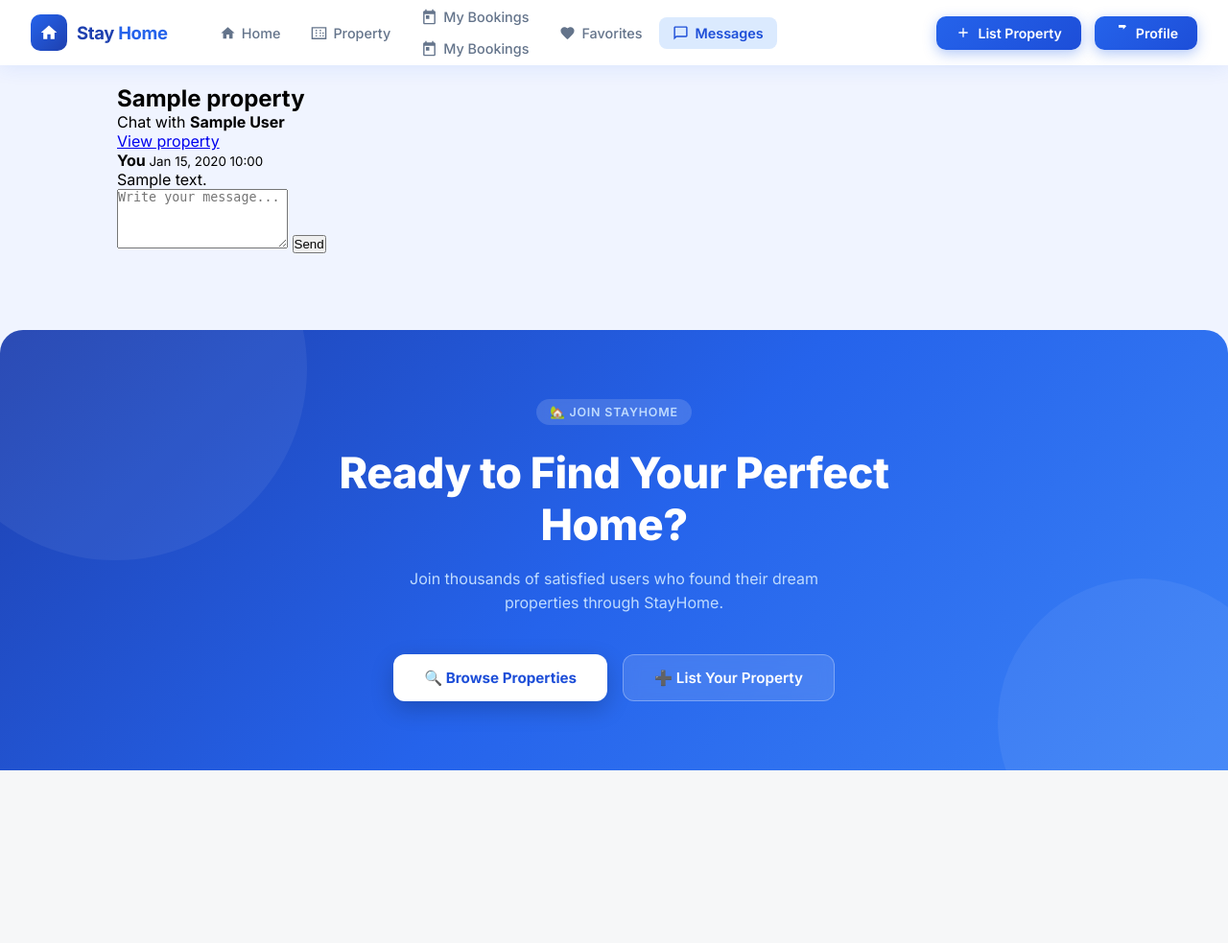
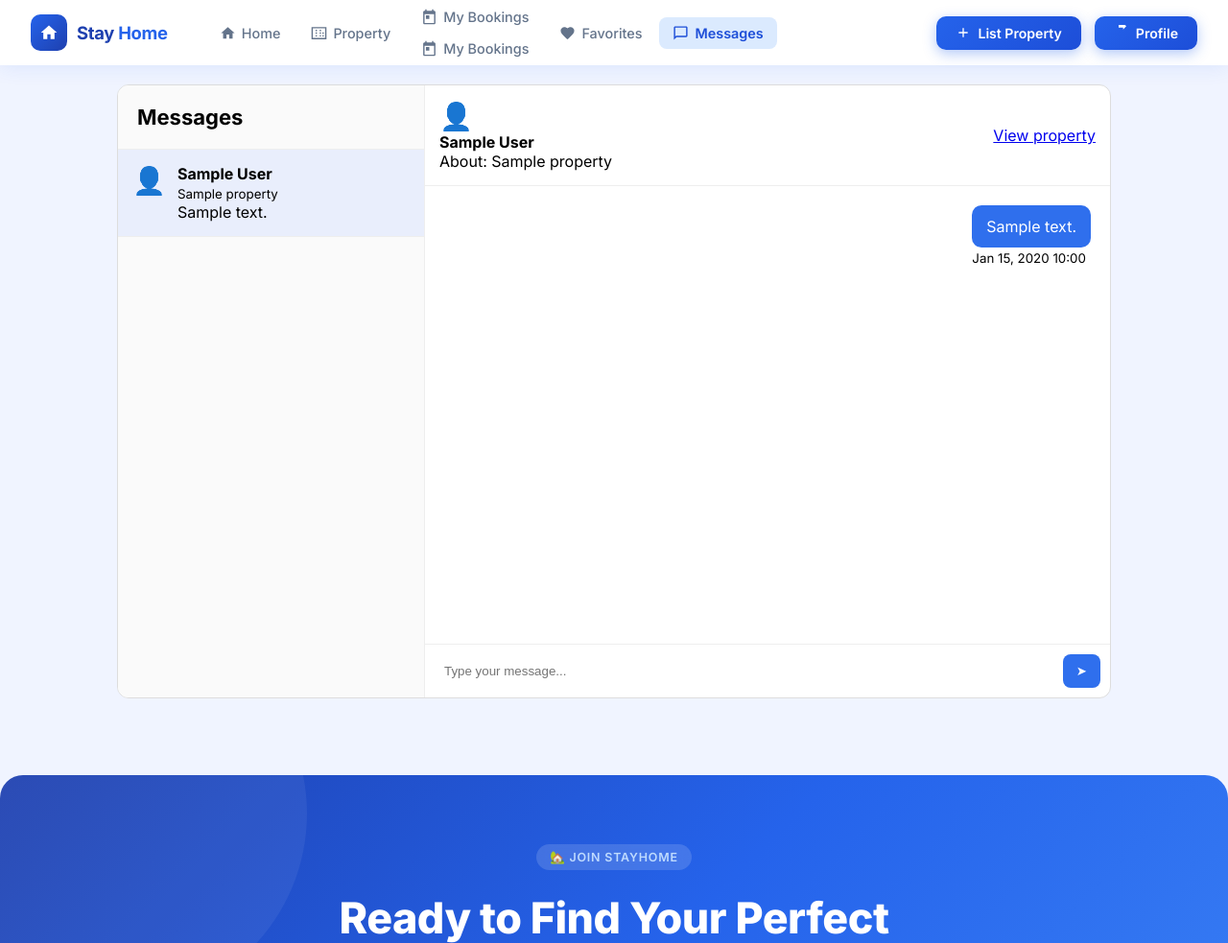
Before and after one commit to Horizonte4/stayhome, a Django app: page /chat/1/ in a window 1280 px wide. Shown: the top 983 px of the page at 96% size. Before the commit the page ends 803 px from the top, so only its background shows below. Run offline with Django 5.2, Linux system fonts and the light colour scheme; a user stored in the database is signed in; tables that the repository leaves empty hold one stand-in row (values such as "Sample post"); parts of the project's set-up code (start-up, migrations or seed data) failed here and were passed over.

Commit message:
feat(chat): improve inbox UI and conversation preview layout

```diff
--- a/comunication/views.py
+++ b/comunication/views.py
@@ -123,6 +123,80 @@ def inbox(request):
 
 @login_required
 def conversation_detail(request, conversation_id):
+
+    conversation = _get_conversation_for_user_or_404(conversation_id, request.user)
+
+    # -------------------------
+    # MENSAJES DE LA CONVERSACIÓN
+    # -------------------------
+
+    messages_qs = (
+        conversation.messages.with_related()
+        .select_related("sender")
+        .order_by("created_at")
+    )
+
+    conversation.messages.filter(
+        is_read=False
+    ).exclude(sender=request.user).update(is_read=True)
+
+    other_user = conversation.owner if conversation.buyer == request.user else conversation.buyer
+
+
+    # -------------------------
+    # CONVERSACIONES (SIDEBAR)
+    # -------------------------
+
+    last_message_subquery = Message.objects.filter(
+        conversation=OuterRef("pk")
+    ).order_by("-created_at")
+
+    conversations = (
+        Conversation.objects.for_user(request.user)
+        .with_related()
+        .annotate(
+            last_message_content=Subquery(last_message_subquery.values("content")[:1]),
+            last_message_created_at=Subquery(last_message_subquery.values("created_at")[:1]),
+        )
+        .prefetch_related("messages")
+    )
+    print(other_user)
+    conversation_rows = []
+
+    for conv in conversations:
+
+        other = conv.owner if conv.buyer == request.user else conv.buyer
+
+        unread_count = conv.messages.filter(
+            is_read=False
+        ).exclude(sender=request.user).count()
+
+        conversation_rows.append({
+            "conversation": conv,
+            "property": conv.property,
+            "other_user": other,
+            "last_message": conv.last_message_content,
+            "last_message_created_at": conv.last_message_created_at,
+            "unread_count": unread_count,
+        })
+
+
+    context = {
+        "conversation": conversation,
+        "messages_list": messages_qs,
+        "other_user": other_user,
+        "conversation_rows": conversation_rows,   # 👈 IMPORTANTE
+    }
+
+    return render(
+        request,
+        "comunication/conversation_detail.html",
+        context
+    )
+
+#
+# @login_required
+#def conversation_detail(request, conversation_id):
     conversation = _get_conversation_for_user_or_404(conversation_id, request.user)
 
     messages_qs = (
--- a/static/css/main.css
+++ b/static/css/main.css
@@ -1982,3 +1982,132 @@ display:block;
         padding: 10px 12px;
     }
 }
+
+
+/* CHAT */
+.messages-layout{
+display:flex;
+height:80vh;
+border:1px solid #ddd;
+border-radius:12px;
+overflow:hidden;
+background:white;
+}
+
+/* SIDEBAR */
+
+.messages-sidebar{
+width:320px;
+border-right:1px solid #eee;
+background:#fafafa;
+overflow-y:auto;
+}
+
+.messages-title{
+padding:20px;
+font-size:22px;
+border-bottom:1px solid #eee;
+}
+
+.conversation-item{
+display:flex;
+gap:12px;
+padding:15px;
+text-decoration:none;
+color:inherit;
+border-bottom:1px solid #eee;
+}
+
+.conversation-item:hover{
+background:#f4f6f8;
+}
+
+.conversation-item.active{
+background:#e9eefc;
+}
+
+.conversation-avatar{
+font-size:28px;
+}
+
+.conversation-top{
+display:flex;
+justify-content:space-between;
+}
+
+.conversation-badge{
+background:black;
+color:white;
+font-size:12px;
+padding:2px 8px;
+border-radius:20px;
+}
+
+/* CHAT */
+
+.messages-chat{
+flex:1;
+display:flex;
+flex-direction:column;
+}
+
+.chat-header{
+padding:15px;
+border-bottom:1px solid #eee;
+display:flex;
+justify-content:space-between;
+align-items:center;
+}
+
+.chat-messages{
+flex:1;
+padding:20px;
+overflow-y:auto;
+display:flex;
+flex-direction:column;
+gap:12px;
+}
+
+.chat-message{
+max-width:60%;
+}
+
+.chat-message.own{
+align-self:flex-end;
+}
+
+.chat-message.other{
+align-self:flex-start;
+}
+
+.chat-bubble{
+background:#f1f1f1;
+padding:12px 15px;
+border-radius:10px;
+}
+
+.chat-message.own .chat-bubble{
+background:#2f6fed;
+color:white;
+}
+
+.chat-input{
+display:flex;
+border-top:1px solid #eee;
+padding:10px;
+}
+
+.chat-input input{
+flex:1;
+border:none;
+padding:10px;
+}
+
+.chat-input button{
+background:#2f6fed;
+color:white;
+border:none;
+padding:10px 14px;
+border-radius:8px;
+cursor:pointer;
+}
--- a/stayhome/urls.py
+++ b/stayhome/urls.py
@@ -18,10 +18,12 @@ from django.contrib import admin
 from django.urls import path, include
 from django.conf import settings
 from django.conf.urls.static import static
+from .views import home
 
 urlpatterns = [
     path('admin/', admin.site.urls),
-    path('', include('users.urls')),
+    path('', home, name='home'),
+    path('users/', include('users.urls')),
     path('properties/', include('properties.urls')),
     path('transactions/', include('transactions.urls')),
     path('chat/', include('comunication.urls')),
--- a/templates/comunication/conversation_detail.html
+++ b/templates/comunication/conversation_detail.html
@@ -1,14 +1,78 @@
 {% extends "base.html" %}
+{% load static %}
 
-{% block title %}Conversation | StayHome{% endblock %}
+{% block title %}Messages | StayHome{% endblock %}
 {% block nav_messages %}active{% endblock %}
 
 {% block content %}
-<section class="container">
+
+<section class="messages-layout">
+
+<!-- SIDEBAR -->
+<div class="messages-sidebar">
+
+<h2 class="messages-title">Messages</h2>
+
+{% for row in conversation_rows %}
+
+<a href="{% url 'comunication:conversation_detail' row.conversation.pk %}"
+   class="conversation-item
+   {% if row.conversation.pk == conversation.pk %}active{% endif %}">
+
+    <div class="conversation-avatar">
+        👤
+    </div>
+
+    <div class="conversation-info">
+
+        <div class="conversation-top">
+
+            <strong>
+            {% if row.other_user.get_full_name %}
+                {{ row.other_user.get_full_name }}
+            {% else %}
+                {{ row.other_user.email }}
+            {% endif %}
+            </strong>
+
+            {% if row.unread_count %}
+            <span class="conversation-badge">
+                {{ row.unread_count }}
+            </span>
+            {% endif %}
+
+        </div>
+
+        <small class="conversation-property">
+            {{ row.property.title }}
+        </small>
+
+        <p class="conversation-preview">
+            {% if row.last_message %}
+                {{ row.last_message|truncatechars:40 }}
+            {% endif %}
+        </p>
+
+    </div>
+
+</a>
+
+{% endfor %}
+
+</div>
+
+
+<!-- CHAT -->
+<div class="messages-chat">
+
 <header class="chat-header">
-        <h1>{{ conversation.property.title }}</h1>
-        <p>
-            Chat with
+
+<div class="chat-user">
+
+<div class="conversation-avatar">👤</div>
+
+<div>
+
 <strong>
 {% if other_user.get_full_name %}
     {{ other_user.get_full_name }}
@@ -16,42 +80,69 @@
     {{ other_user.email }}
 {% endif %}
 </strong>
+
+<p class="chat-property">
+About: {{ conversation.property.title }}
 </p>
-        <p>
+
+</div>
+
+</div>
+
 <a href="{% url 'properties:property_detail' conversation.property.pk %}">
 View property
 </a>
-        </p>
+
 </header>
 
+
+<!-- MESSAGES -->
+
 <div class="chat-messages">
+
 {% for message in messages_list %}
-            <div class="message-bubble {% if message.sender == request.user %}message-own{% else %}message-other{% endif %}">
-                <div class="message-meta">
-                    <strong>
-                        {% if message.sender == request.user %}
-                            You
-                        {% else %}
-                            {% if message.sender.get_full_name %}
-                                {{ message.sender.get_full_name }}
-                            {% else %}
-                                {{ message.sender.email }}
-                            {% endif %}
-                        {% endif %}
-                    </strong>
-                    <small>{{ message.created_at|date:"M d, Y H:i" }}</small>
-                </div>
-                <p>{{ message.content|linebreaksbr }}</p>
-            </div>
-        {% empty %}
-            <p>No messages yet. Start the conversation below.</p>
-        {% endfor %}
+
+<div class="chat-message {% if message.sender == request.user %}own{% else %}other{% endif %}">
+
+<div class="chat-bubble">
+
+{{ message.content }}
+
 </div>
 
-    <form method="post" action="{% url 'comunication:send_message' conversation.pk %}" class="chat-form">
+<small class="chat-time">
+
+{{ message.created_at|date:"M d, Y H:i" }}
+
+</small>
+
+</div>
+
+{% endfor %}
+
+</div>
+
+
+<!-- INPUT -->
+
+<form method="post"
+action="{% url 'comunication:send_message' conversation.pk %}"
+class="chat-input">
+
 {% csrf_token %}
-        <textarea name="content" rows="4" placeholder="Write your message..." required></textarea>
-        <button type="submit">Send</button>
+
+<input
+type="text"
+name="content"
+placeholder="Type your message..."
+required>
+
+<button type="submit">➤</button>
+
 </form>
+
+</div>
+
 </section>
+
 {% endblock %}
```
Also changed, not shown: templates/comunication/inbox.html (+147 -14 lines). Lines whose indentation alone changed are shown as unchanged.
